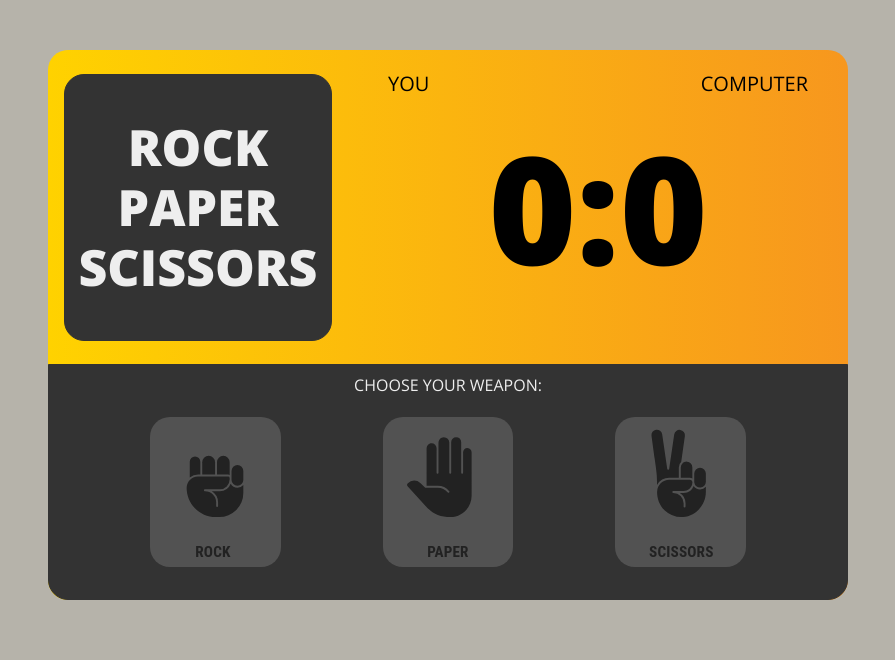
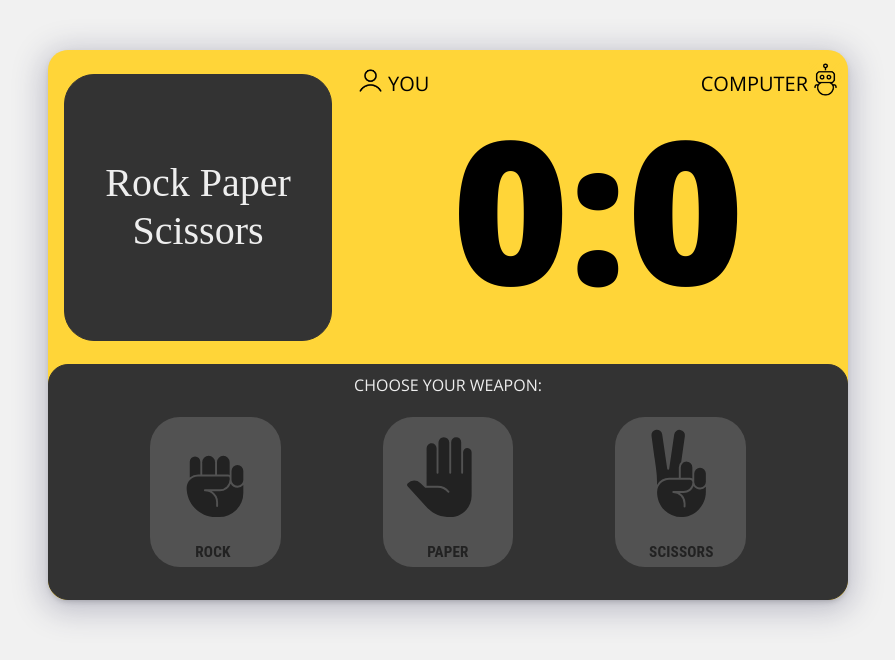
Before and after one commit to Masterwebb098/rock-paper-scissors-1, a website with bundled scripts: page index.html in a window 1280 px wide. Shown: the whole page, without its empty margins (192-1087 px from the left). Built offline with nearby package versions, Linux system fonts and the light colour scheme; a web font is replaced by a local one.

Commit message:
added icons and change some fonts

```diff
--- a/index.html
+++ b/index.html
@@ -12,15 +12,17 @@
         <section class="game-screen">
             <div class="game-log-container">
                 <div id="game-log" class="game-log">
-                    ROCK PAPER SCISSORS
+                    Rock Paper Scissors
                 </div>
             </div>
             <div id="scoreboard-container" class="scoreboard-container">
                 <h5 class="you-text indicator">YOU</>
+                <img src="./images/human.png" class="human-icon indicator-icon" height="35px">
                 <h3 id="player-score" class="score-text">0</h3>
                 <h2 class="score-text">:</h2>
                 <h3 id="computer-score" class="score-text">0</h3>
-                <h5 class="computer-text indicator">COMPUTER</>
+                <h5 class="computer-text indicator">COMPUTER</im>
+                <img src="./images/computer.png" class="comp-icon indicator-icon" height="35px">
             </div>
         </section>
         <section class="option-screen">
--- a/style/style.css
+++ b/style/style.css
@@ -1,26 +1,23 @@
 @import url('https://fonts.googleapis.com/css2?family=Open+Sans:wght@300;400;600;700;800&display=swap');
+@import url('https://fonts.googleapis.com/css2?family=Chango&display=swap');
 * {
     margin: 0px;
     padding: 0px;
     box-sizing: border-box;
-    font-family: 'Open sans';
+    font-family: 'Open sans', sans-serif;
 }
-
 body {
     display: flex;
     justify-content: center;
     align-items: center;
-    background: #b6b3aa;
+    background: rgb(241, 241, 241);
 }
-
 .game {
     margin-top: 50px;
     margin-bottom: 50px;
     margin-right: 100px;
     margin-left: 100px;
     background: #ffd538;
-    background: -webkit-linear-gradient(to right, #FFD200, #F7971E);
-    background: linear-gradient(to right, #FFD200, #F7971E);
     height: 550px;
     width: 800px;
     min-width: 300px;
@@ -29,45 +26,42 @@ body {
     flex-direction: column;
     border: #ffd538;
     border-radius: 20px;
+    box-shadow: rgba(50, 50, 93, 0.25) 0px 6px 30px 6px, rgba(0, 0, 0, 0.3) 0px 3px 7px -3px;
 }
-
 .blur {
     transition: 0.5s;
     filter: blur(20px);
     pointer-events: none;
     user-select: none;
 }
-
 .game-screen {
     flex: 2;
     display: flex;
 }
-
 .game-log-container {
     min-width: 300px;
     display: flex;
     justify-content: center;
     align-items: center;
 }
-
 .game-log {
     width: 90%;
     max-width: 268px;
     height: 85%;
     display: flex;
+    background-color: #333333;
+    justify-content: center;
+    align-items: center;
     border: 0.90px solid #333333;
-    border-radius: 20px;
-    font-size: 50px;
-    background-color: #333333;
-    font-weight: 800;
+    border-radius: 30px;
+    font-family: 'Chango';
+    font-size: 40px;
+    font-weight: 400;
     line-height: 1.2em;
     color: rgb(238, 238, 238);
     overflow: hidden;
-    justify-content: center;
-    align-items: center;
     text-align: center;
 }
-
 .scoreboard-container {
     flex: 1;
     position: relative;
@@ -75,14 +69,23 @@ body {
     justify-content: center;
     align-items: center;
 }
-
 .score-text {
     position: relative;
     display: flex;
     justify-content: center;
     align-content: center;
     font-weight: 800;
-    font-size: 150px;
+    font-size: 200px;
+}
+.indicator {
+    position: absolute;
+    top: 20px;
+    font-weight: 300;
+    font-size: 20px;
+}
+.indicator-icon {
+    position: absolute;
+    top: -8px;
 }
 
 .you-text {
@@ -93,13 +96,9 @@ body {
     right: 40px;
 }
 
-.indicator {
-    position: absolute;
-    top: 20px;
-    font-weight: 300;
-    font-size: 20px;
+.human-icon {
+    left: -35px;
 }
-
 .option-screen {
     flex: 1.5;
     min-width: 300px;
@@ -107,19 +106,16 @@ body {
     justify-content: center;
     align-items: center;
 }
-
 .item-selection-container {
     position: relative;
     width: 100%;
     height: 100%;
     border: 0.90px solid #333333;
-    border-bottom-left-radius: 20px;
-    border-bottom-right-radius: 20px;
+    border-radius: 20px;
     background-color: #333333;
     display: flex;
     flex-direction: column;
 }
-
 .choose-text {
     height: 40px;
     display: flex;
@@ -138,18 +134,16 @@ body {
 }
 .selection {
     border: transparent;
-    border-radius: 20px;
+    border-radius: 30px;
     transition:0.5s;
 }
-
 .selection:hover {
-    transform: translateY(-8px);
+    transform: translateY(-2px);
     cursor: pointer;
 }
 .selection:active {
     transform: scale(0.95);
 }
-
 #result {
     position: absolute;
     display: flex;
@@ -160,18 +154,15 @@ body {
     opacity: 0;
     transition: 0.5s;
 }
-
 #result h1 {
-    font-size: 30px;
+    font-size: 20px;
     color: #181818;
 }
-
 #result.active {
     visibility: visible;
     opacity: 1;
     transition: 0.5s;
 }
-
 .button-1 {
     border-radius: 6px;
     background-color:  #ffd538;
@@ -187,18 +178,12 @@ body {
     cursor: pointer;
     outline: none;
 }
-
 .button-1:hover {
     background-color: #d4b131;
   }
 .button-1:active {
     transform: scale(0.95);
   }
-
-
-
-
-
 @media only screen and (max-width: 860px) {
     .game-screen {
         flex-direction: column;
@@ -208,7 +193,7 @@ body {
     }
     .game-log {
         max-width: 90%;
-        font-size: 40px;
+        font-size: 30px;
     }
     .score-text {
         font-size: 120px;
@@ -225,17 +210,10 @@ body {
         border-bottom-left-radius: 0px;
         border-bottom-right-radius: 0px;
     }
-
-
 }
-
 @media only screen and (max-width: 330px) {
-    #result h1 {
-        font-size: 20px;
-    }
     body {
         margin: auto;
         width: 100%;
     }
-
 }
```
Also changed, not shown: images/computer.png (added), images/human.png (added), js/index.js (line endings or trailing spaces).
